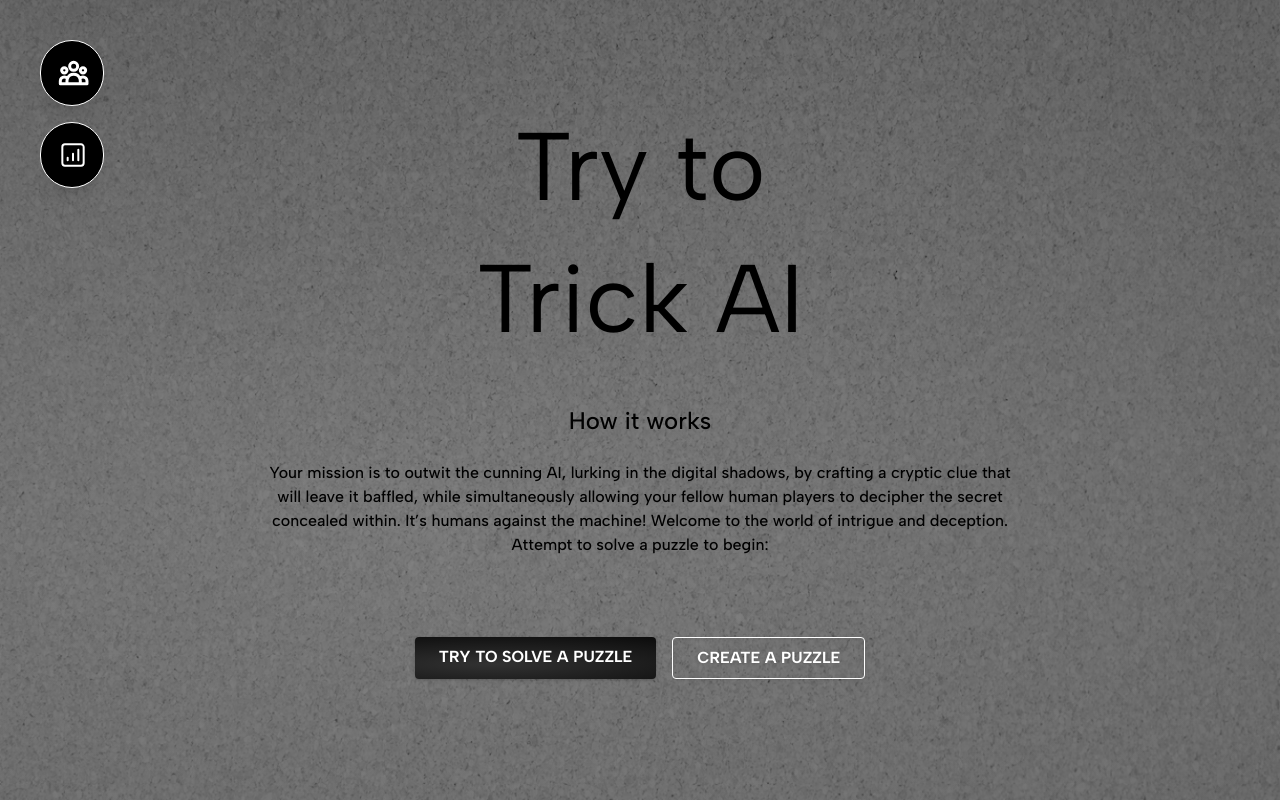
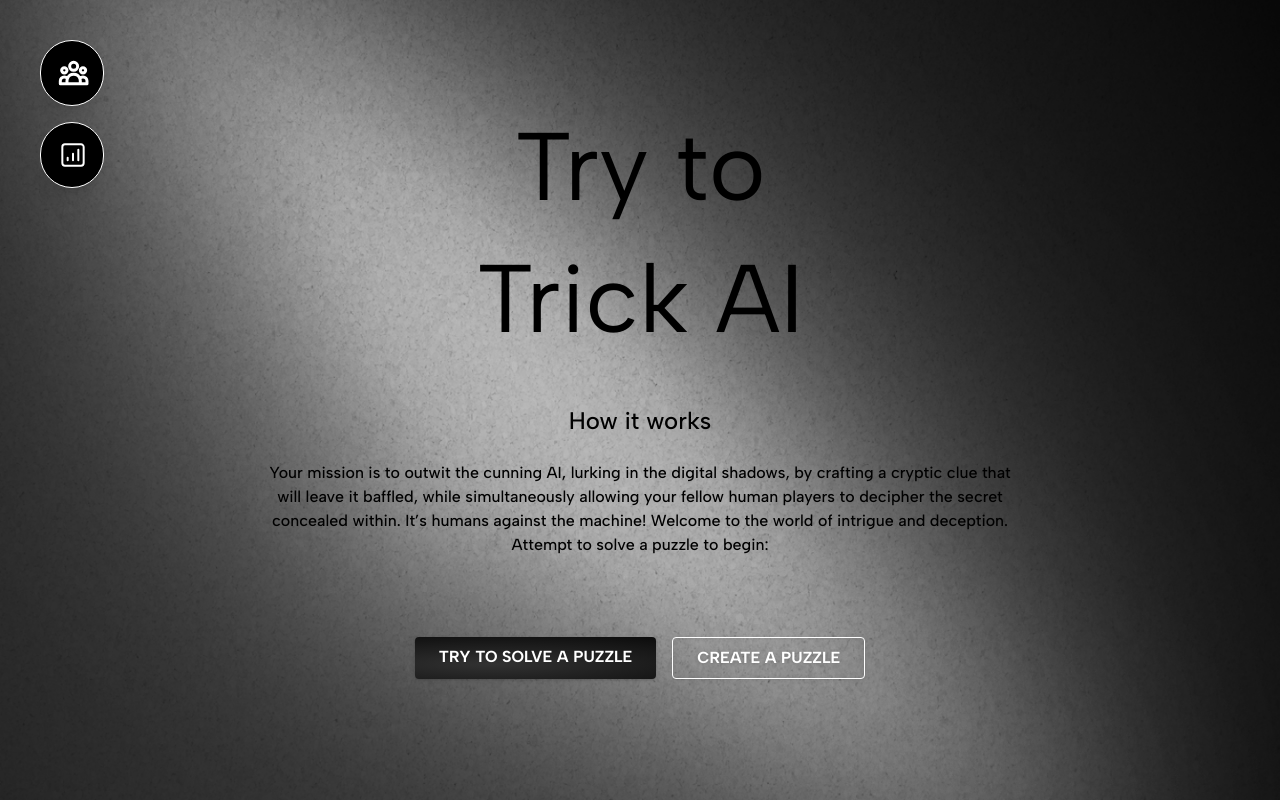
Before and after one commit to agencyenterprise/hack-2023-TryTrickAI-ui, a Next.js app: page / in a window 1280 px wide. Built offline with nearby package versions, Linux system fonts and the light colour scheme.

Commit message:
fix: background gradient

```diff
--- a/src/app/layout.js
+++ b/src/app/layout.js
@@ -9,12 +9,10 @@ export const metadata = {
 export default function RootLayout({ children }) {
   return (
     <html lang="en">
-      <body
-        className="bg-background"
-        suppressHydrationWarning
-      >
+      <body className='bg-background' suppressHydrationWarning>
+        <span className='fixed inset-0 bg-[url(/background.png)] bg-cover bg-center bg-black -z-[11]' />
         <Menu />
-        <main className="grid place-content-center min-h-screen bg-[url(/background.png)] bg-cover bg-center pb-5">
+        <main className="grid place-content-center min-h-screen pb-5">
           {children}
         </main>
       </body>
```
Also changed, not shown: public/background.png.
